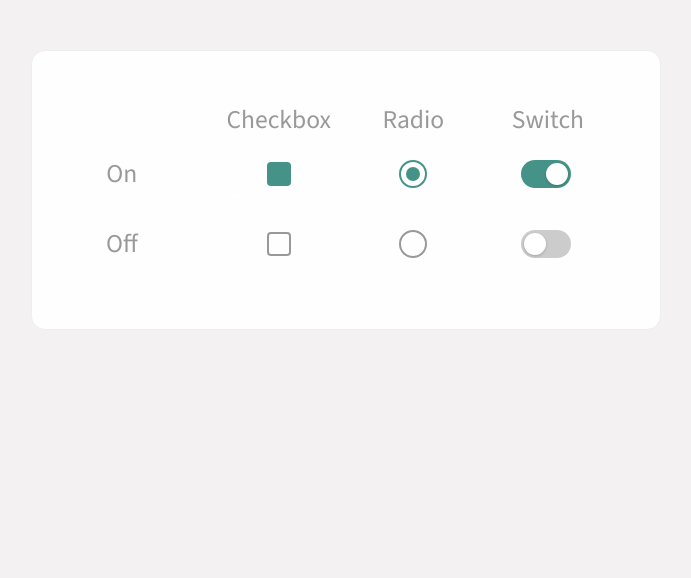
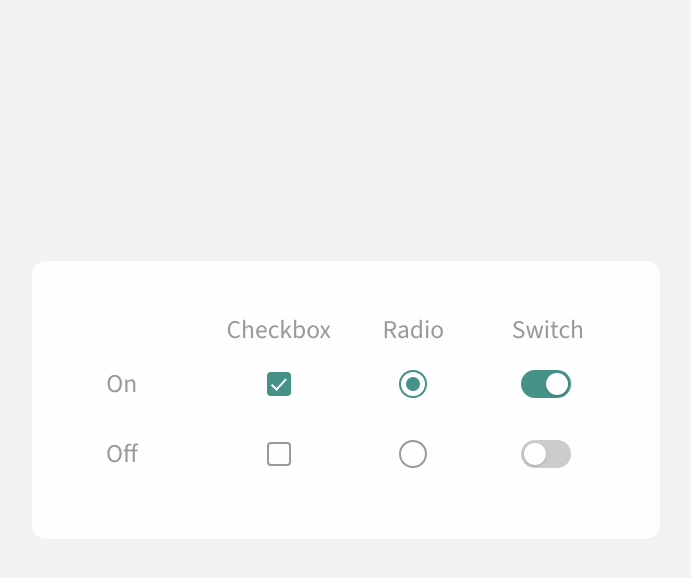
Before and after one commit to KimKhanhDo/f8-zoom-day-10, a plain HTML site: page custom-checkbox.html in a window 1280 px wide. Shown: the whole page, without its empty margins (294-985 px from the left). Drawn offline with nearby package versions, Linux system fonts and the light colour scheme.

Commit message:
Update checkbox.

```diff
--- a/css/custom-checkbox.css
+++ b/css/custom-checkbox.css
@@ -6,17 +6,14 @@
 body {
     font-family: 'Source Sans 3', sans-serif;
     background: #f3f1f1;
-    padding: 50px;
     font-size: 16px;
 }
 
 .container {
-    width: 1200px;
-    max-width: calc(100% - 40px);
+    display: flex;
+    justify-content: center;
+    align-items: center;
     min-height: 100vh;
-    margin-left: auto;
-    margin-right: auto;
-    text-align: center;
 }
 
 .custom-panel {
@@ -90,14 +87,14 @@ label {
     content: '';
     position: absolute;
     z-index: 1;
-    left: 7.7px;
-    bottom: 6.2px;
+    top: 47%;
+    left: 50%;
 
     width: 6px;
     height: 12.5px;
     border: solid white;
     border-width: 0 2px 2px 0;
-    transform: rotate(42deg);
+    transform: translate(-50%, -47%) rotate(42deg);
 }
 
 /* === Radio === */
```
